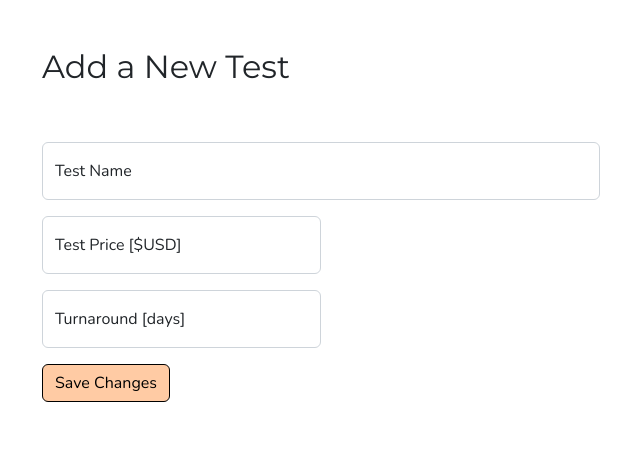
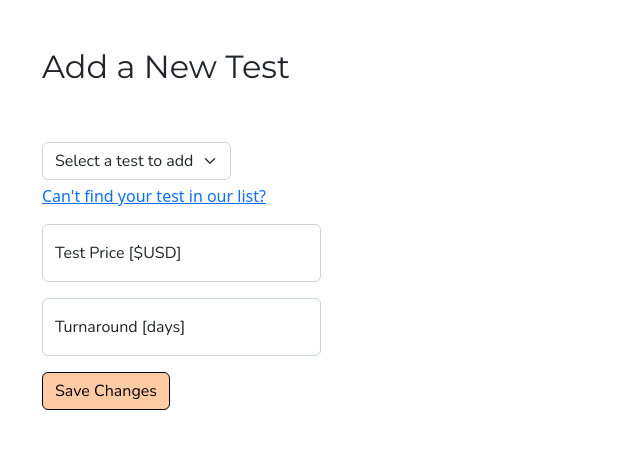
Before and after one commit to bharding216/labs, a Python web app: template project/templates/add_new_test.html in a window 1280 px wide. Shown: the part 76-526 px from the top of the page, without its empty margins (40-680 px from the left). Run offline with Jinja, Linux system fonts and the light colour scheme; the template is opened without the code that fills it, so the values that code supplies are empty; some libraries are stand-ins or nearby versions.

Commit message:
Update new test function with toggle link and dropdown menu
Added JavaScript to add_new_test.html and updated view function 'add_new_test'.

```diff
--- a/project/templates/add_new_test.html
+++ b/project/templates/add_new_test.html
@@ -15,18 +15,37 @@
 
 <div class="container my-5">
 
-    <div>
+
     <form action="{{ url_for('views.add_new_test') }}"
             method="POST">
 
-                <div class="form-floating mb-3 col-md-8 col-lg-6">
+            <div class="mb-1 col-md-8 col-lg-6" id="test_dropdown">
+                <select name="test_name" class="form-select"
+                    style="width:auto" id="new_test_dropdown">
+
+                    <option selected disabled="disabled">Select a test to add</option>
+
+                    {% for test_name in test_names %}
+                    <option value="{{ test_name }}">{{ test_name }}</option>
+                    {% endfor %}
+
+                </select>
+                <input type="hidden" name="test_input_source" value="dropdown">
+            </div>
+
+
+            <div class="form-floating mb-3 col-md-8 col-lg-6" id="test_text" style="display: none;">
                 <input type="text"
                         class="form-control"
                         name="test_name"
-                           placeholder="Test Name">
-                    <label for="test_name">Test Name</label>
+                        placeholder="Enter a New Test Name">
+                <label for="test_name">Enter a New Test Name</label>
+                <input type="hidden" name="test_input_source" value="text_input">
             </div>
 
+            <div class="mb-3 ">
+                <a href="#" id="toggle-test">Can't find your test in our list?</a>
+            </div>
 
             <div class="form-floating mb-3 col-6 col-md-4 col-lg-3">
                 <input type="number"
@@ -47,11 +66,30 @@
         <input type="submit" class="btn btn-primary" value="Save Changes">
 
     </form>
-    </div>
+
 
 
 </div>
 
 
+<script>
+    var toggleLink = document.getElementById('toggle-test');
+    var dropdownDiv = document.getElementById('test_dropdown');
+    var textDiv = document.getElementById('test_text');
+
+    toggleLink.addEventListener('click', function(event) {
+    event.preventDefault();
+    if (dropdownDiv.style.display === 'none') {
+        dropdownDiv.style.display = 'block';
+        textDiv.style.display = 'none';
+        toggleLink.textContent = "Can't find your test in our list?";
+    } else {
+        dropdownDiv.style.display = 'none';
+        textDiv.style.display = 'block';
+        toggleLink.textContent = 'Show test list dropdown menu';
+    }
+    });
+</script>
+
 
 {% endblock %}
```
Also changed, not shown: project/views.py (+14 -4 lines), 1 other file. Lines whose indentation alone changed are shown as unchanged.
